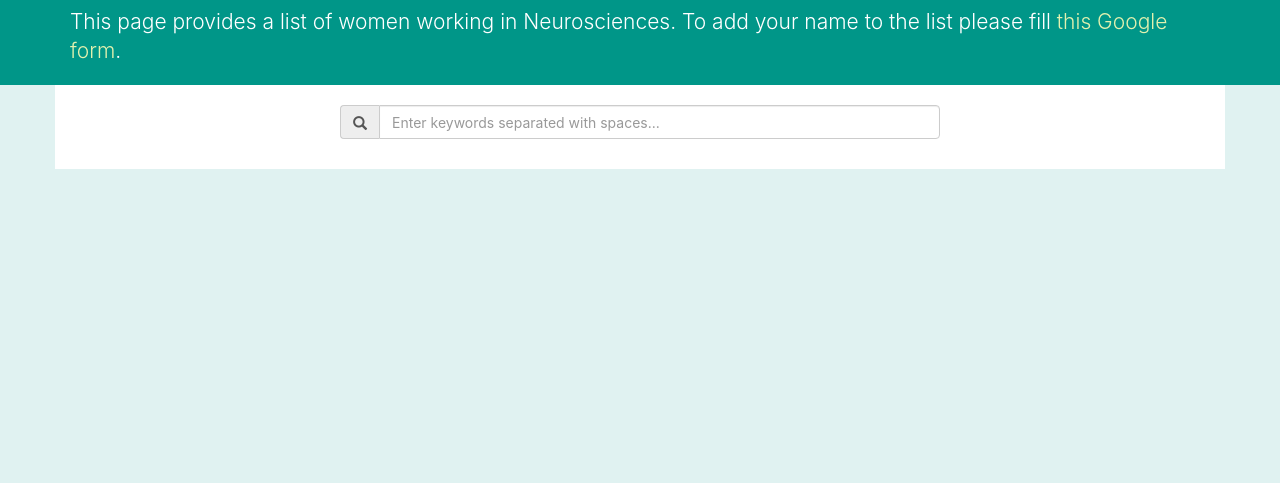
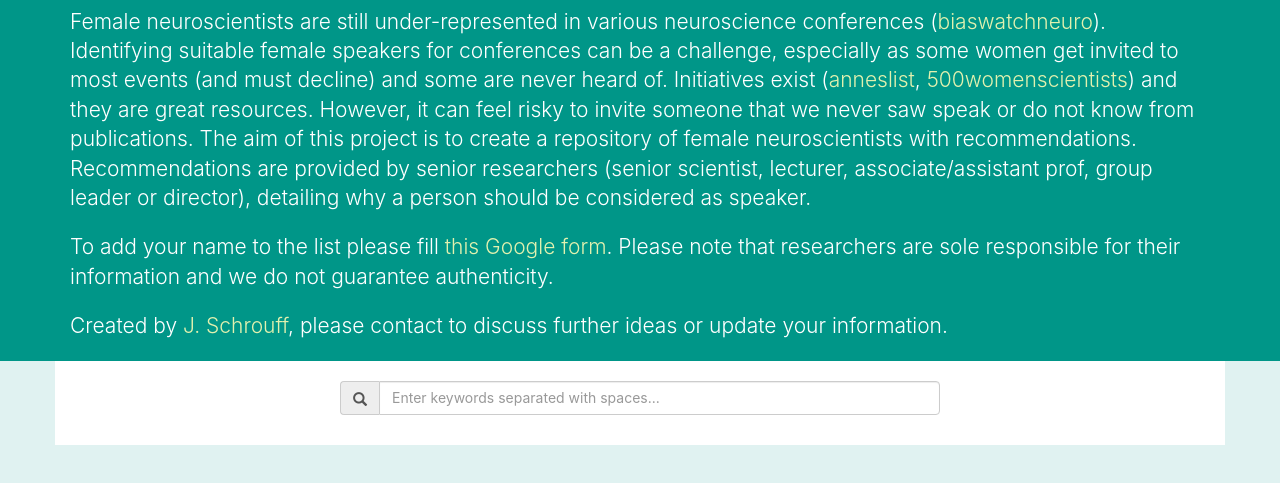
Before and after one commit to gregoryfryns/WIN, a plain HTML site: page index.html in a window 1280 px wide. Shown: the part 83-566 px from the top of the page. Drawn offline with nearby package versions, Linux system fonts and the light colour scheme.

Commit message:
add content

```diff
--- a/index.html
+++ b/index.html
@@ -3,7 +3,7 @@
 	<meta charset="utf-8">
 	<title>Women in Neuroscience</title>
 	<meta name="author" content="Gregory Fryns">
-	<meta name="description" content="Listing of women working in the Neurosciences">
+	<meta name="description" content="Listing of women working in Neuroscience">
 	<meta name="keywords" content="Women,Neuroscience,brain,research">
 	<meta name="viewport" content="width=device-width">
 	<link rel="stylesheet" href="https://maxcdn.bootstrapcdn.com/bootstrap/3.3.7/css/bootstrap.min.css">
@@ -15,7 +15,12 @@
 	<div id="header" class="bd-pageheader">
 		<div id="header-container" class="container">
 		<h1>Women in Neuroscience</h1>
-		<p class="lead">This page provides a list of women working in Neurosciences. To add your name to the list please fill <a href="https://goo.gl/forms/kJ559GcqAtd4KL5j1" target="_blank">this Google form</a>.</p>
+		<p class="lead">Female neuroscientists are still under-represented in various neuroscience conferences (<a href= "https://biaswatchneuro.com/" target="_blank">biaswatchneuro</a>).
+Identifying suitable female speakers for conferences can be a challenge, especially as some women get invited to most events (and must decline) and some are never heard of.
+Initiatives exist (<a href= "https://anneslist.net" target="_blank">anneslist</a>, <a href= "https://500womenscientists.org" target="_blank">500womenscientists</a>) and they are great resources. However, it can feel risky to invite someone that we never saw speak or do not know from publications.
+The aim of this project is to create a repository of female neuroscientists with recommendations. Recommendations are provided by senior researchers (senior scientist, lecturer, associate/assistant prof, group leader or director), detailing why a person should be considered as speaker.</p>
+		<p class="lead">To add your name to the list please fill <a href="https://goo.gl/forms/kJ559GcqAtd4KL5j1" target="_blank">this Google form</a>. Please note that researchers are sole responsible for their information and we do not guarantee authenticity.</p>
+		<p class="lead">Created by <a href= "https://www.linkedin.com/in/jessica-schrouff-75165a28/" target="_blank">J. Schrouff</a>, please contact to discuss further ideas or update your information.
 		</div>
 	</div>
 	<div id="page-container" class="container">
```
